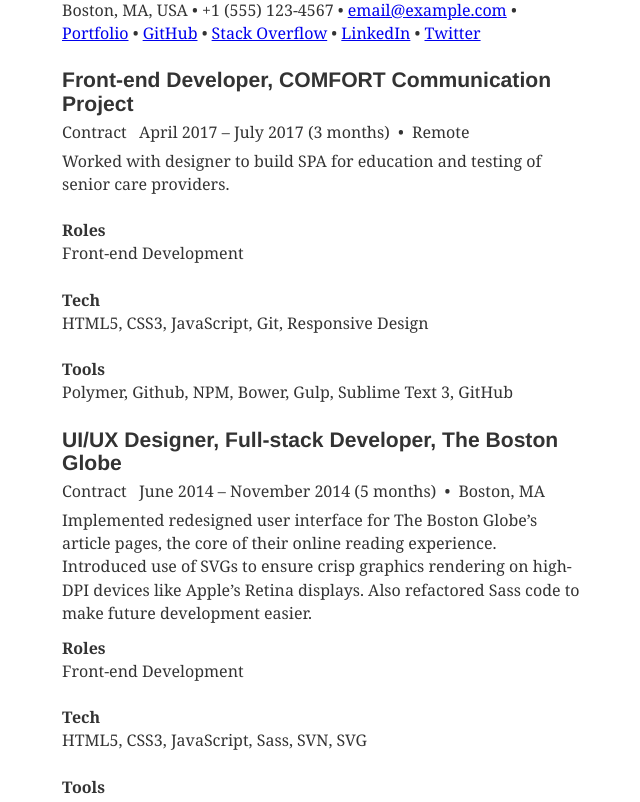
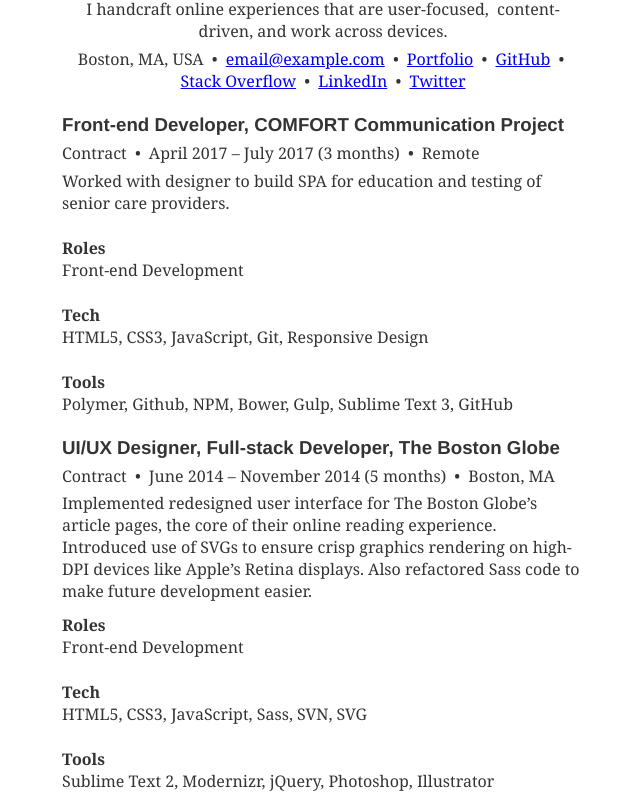
Before and after one commit to hguiney/resume, a Gatsby site: page / in a window 1280 px wide. Shown: the part 150-952 px from the top of the page, without its empty margins (317-957 px from the left). Built offline with nearby package versions, Linux system fonts and the light colour scheme; Gatsby itself is replaced by a stand-in of ours; some packages are replaced by stand-ins of ours; what typography-theme-us-web-design-standards would draw is missing.

Commit message:
RedBlue + HVML fusion for short form; Cosmetic changes

```diff
--- a/content/experience/hughx/index.md
+++ b/content/experience/hughx/index.md
@@ -1,11 +1,11 @@
 ---
-title: Founder (Consultant)
+title: Consultant
 org: hughx
 startDate: "2006-03"
 endDate:
 location: Boston, MA
 remote: true
-type: self
+type: self-employment
 roles: [
   'UI Design',
   'UX Design',
--- a/content/experience/hvml/index.md
+++ b/content/experience/hvml/index.md
@@ -7,6 +7,7 @@ description: Hypervideo Markup Language, or HVML, is an open specification that
 location: Boston, MA
 remote: true
 type: side-project
+parent: redblue
 roles: [
   'Language Design',
   'Specification Writing',
--- a/content/experience/redblue/index.md
+++ b/content/experience/redblue/index.md
@@ -1,12 +1,13 @@
 ---
 title: Open-Source Maintainer
 org: RedBlue
-startDate: "2014-06"
+startDate: "2014-07"
 endDate:
 description: JavaScript video player that implements HVML annotations (see below). Allows content producers to create “hypervideo” (interactive online video), such as choose-your-own-story films.
 location: Boston, MA
 remote: true
 type: side-project
+fusible: true
 roles: [
   'API Design',
   'UI Design',
--- a/src/components/bio.js
+++ b/src/components/bio.js
@@ -9,6 +9,7 @@ import React from "react"
 import { StaticQuery, graphql } from "gatsby"
 // import Image from "gatsby-image"
 
+import TextSpacer from "./text-spacer"
 import { rhythm } from "../utils/typography"
 
 class Bio extends React.Component {
@@ -27,38 +28,57 @@ class Bio extends React.Component {
           } = data.site.siteMetadata
           const contactMethods = Object.keys( this.props )
             .map( ( prop ) => {
-              switch (prop) {
+              switch ( prop ) {
                 case 'showLocation':
-                  return `${location.city}, ${location.region}, ${location.country}`
+                  return !!this.props.showLocation && <span id="location" className="bio__attribute bio__attribute--location">{ location.city }, { location.region }, { location.country }</span>
                 case 'showPhoneNumber':
-                  return phoneNumber
+                  return !!this.props.phoneNumber && <span id="phone-number" className="bio__attribute bio__attribute--phone-number">phoneNumber</span>
                 case 'showEmail':
-                  return `<a href="mailto:${email}">${email}</a>`
+                  return !!this.props.showEmail && <a id="email" className="bio__attribute bio__attribute--email" href={ `mailto:${email}` }>{ email }</a>
                 case 'showPortfolio':
-                  return `<a href="${portfolioUrl}">Portfolio</a>`
+                  return !!this.props.showPortfolio && <a id="portfolio" className="bio__attribute bio__attribute--portfolio" href={ portfolioUrl }>Portfolio</a>
                 case 'showGithub':
-                  return `<a href="https://github.com/${social.github}">GitHub</a>`
+                  return !!this.props.showGithub && <a id="github" className="bio__attribute bio__attribute--github" href={ `https://github.com/${social.github}` }>GitHub</a>
                 case 'showStackoverflow':
-                  return `<a href="https://stackoverflow.com/users/${social.stackoverflow}">Stack Overflow</a>`
+                  return !!this.props.showStackoverflow && <a id="stackoverflow" className="bio__attribute bio__attribute--stackoverflow" href={ `https://stackoverflow.com/users/${social.stackoverflow}` }>Stack Overflow</a>
                 case 'showLinkedin':
-                  return `<a href="https://www.linkedin.com/in/${social.linkedin}">LinkedIn</a>`
+                  return !!this.props.showLinkedin && <a id="linkedin" className="bio__attribute bio__attribute--linkedin" href={ `https://www.linkedin.com/in/${social.linkedin}` }>LinkedIn</a>
                 case 'showTwitter':
-                  return `<a href="https://twitter.com/${social.twitter}">Twitter</a>`
+                  return !!this.props.showTwitter && <a id="twitter" className="bio__attribute bio__attribute--twitter" href={ `https://twitter.com/${social.twitter}` }>Twitter</a>
                 default:
                   // eslint-disable-next-line
                   return;
               }
             } )
             .filter( ( value ) => {
-              return ( typeof value !== 'undefined' )
+              return !!value
             } )
 
           return (
             <div>
-              <p hidden={!this.props.showDescription} style={{ marginBottom: rhythm(1 / 4) }}>{description}</p>
-              <p dangerouslySetInnerHTML={{
-                __html: contactMethods.join( ' • ' )
-              }} />
+              <p
+                hidden={ !this.props.showDescription }
+                style={ {
+                  marginBottom: rhythm( 1 / 4 ),
+                  marginLeft: `auto`,
+                  marginRight: `auto`,
+                } }
+              >{
+                description
+              }</p>
+              <p style={ {
+                marginLeft: `auto`,
+                marginRight: `auto`,
+              } }>{
+                contactMethods.map( ( contactMethod, index ) => {
+                  return (
+                    <span key={ contactMethod.props.id }>
+                      { contactMethod }
+                      { ( index !== contactMethods.length - 1 ) && <TextSpacer dot /> }
+                    </span>
+                  )
+                } )
+              }</p>
             </div>
           )
         } }
--- a/src/components/layout.js
+++ b/src/components/layout.js
@@ -2,8 +2,8 @@ import React from "react"
 import { Link } from "gatsby"
 
 import Bio from "./bio"
-import Toggle from "../components/toggle"
-import { rhythm, scale } from "../utils/typography"
+import Toggle from "./toggle"
+import { rhythm/*, scale*/ } from "../utils/typography"
 
 const VerbosityContext = React.createContext( {
   verbosity: 'short',
@@ -62,8 +62,10 @@ class Layout extends React.Component {
             </h1>
             <h2 style={{ marginBottom: rhythm(1/4) }}>{siteMetadata.jobTitle}</h2>
           </hgroup>
+          <VerbosityContext.Consumer>{
+            ( { verbosity } ) =>
               <Bio
-            showLocation
+                showLocation={ verbosity === 'long' }
                 showPhoneNumber
                 showEmail
                 showPortfolio
@@ -71,7 +73,9 @@ class Layout extends React.Component {
                 showStackoverflow
                 showLinkedin
                 showTwitter
+                showDescription={ verbosity === 'long' }
               />
+          }</VerbosityContext.Consumer>
         </>
       )
     } else {
@@ -103,14 +107,17 @@ class Layout extends React.Component {
           style={ {
             marginLeft: `auto`,
             marginRight: `auto`,
-            maxWidth: rhythm(24),
-            padding: `${rhythm(1.5)} ${rhythm(3 / 4)}`,
+            maxWidth: rhythm( 24 ),
+            minWidth: rhythm( 19 ),
+            padding: `${ rhythm( 1.5 ) } ${ rhythm( 3 / 4 ) }`,
           } }
         >
           <Toggle
             style={ { marginBottom: rhythm(1) } }
           />
-          <header>{ header }</header>
+          <header style={ {
+            textAlign: `center`,
+          } }>{ header }</header>
           <main>{ children }</main>
         </div>
       </VerbosityContext.Provider>
--- /dev/null
+++ b/src/components/text-spacer.js
@@ -0,0 +1,9 @@
+import React from "react"
+
+class TextSpacer extends React.Component {
+  render() {
+    return <span style={{ margin: `0 .25rem` }}>{ this.props.dot ? ' • ' : ' ' }</span>
+  }
+}
+
+export default TextSpacer
--- a/src/components/toggle.js
+++ b/src/components/toggle.js
@@ -12,7 +12,14 @@ class Toggle extends React.Component {
     return (
       <VerbosityContext.Consumer>{
         ( { verbosity, setVerbosity } ) => (
-          <div id="toggle" style={ this.props.style } onClick={ ( event ) => setVerbosity( event ) }>
+          <div
+            id="toggle"
+            style={ {
+              textAlign: `center`,
+              ...this.props.style
+            } }
+            onClick={ ( event ) => setVerbosity( event ) }
+          >
             <button disabled={ verbosity === 'short' }>Short form</button>
             <button disabled={ verbosity === 'long' }>Long form</button>
           </div>
--- a/src/pages/404.js
+++ b/src/pages/404.js
@@ -1,7 +1,7 @@
 import React from "react"
 import { graphql } from "gatsby"
 
-import Layout from "../components/layout"
+import { Layout } from "../components/layout"
 import SEO from "../components/seo"
 
 class NotFoundPage extends React.Component {
--- a/src/pages/index.js
+++ b/src/pages/index.js
@@ -5,8 +5,23 @@ import moment from "moment"
 import { Layout, VerbosityContext } from "../components/layout"
 import SEO from "../components/seo"
 import { rhythm } from "../utils/typography"
+import TextSpacer from "../components/text-spacer"
 
 class Experience extends React.Component {
+  static contextType = VerbosityContext;
+
+  constructor( props ) {
+    super( props )
+
+    this.state = {
+      fusions: {},
+    }
+
+    this.fusePosts = this.fusePosts.bind( this )
+
+    this.fusePosts( props.data.allMarkdownRemark.edges )
+  }
+
   getDuration( startTime, endTime ) {
     if ( !startTime ) {
       throw new Error( 'startTime is required' )
@@ -27,23 +42,102 @@ class Experience extends React.Component {
     return `${type.slice(0,1).toUpperCase()}${type.slice(1)}`
   }
 
-  static contextType = VerbosityContext;
+  getBareSlug( slug ) {
+    return slug.split( '/' )[1]
+  }
+
+  fusePosts( posts ) {
+    const state = {
+      fusions: {}
+    }
+
+    posts.forEach( ( { node } ) => {
+      const postId = this.getBareSlug( node.fields.slug )
+
+      if ( node.frontmatter.fusible ) {
+        state.fusions[postId] = state.fusions[postId] || {
+          node: {},
+          candidates: null,
+        }
+
+        state.fusions[postId].node = node
+        state.fusions[postId].result = node
+      } else if ( node.frontmatter.parent ) {
+        state.fusions[node.frontmatter.parent] = state.fusions[node.frontmatter.parent] || {}
+        state.fusions[node.frontmatter.parent].candidates = state.fusions[node.frontmatter.parent].candidates || []
+        state.fusions[node.frontmatter.parent].candidates.push( node )
+      }
+    } )
+
+    Object.keys( state.fusions ).forEach( ( fusion ) => {
+      state.fusions[fusion].candidates.forEach( ( candidate ) => {
+        [ 'roles', 'tech', 'tools', ].forEach( ( field ) => {
+          const existing = state.fusions[fusion].node.frontmatter[field]
+          const toCombine = candidate.frontmatter[field]
+          const combined = existing.concat( toCombine )
+          state.fusions[fusion].result.frontmatter[field] = Array.from( new Set( combined ) )
+        } )
+      } )
+    } )
+
+    // this.setState( state )
+    this.state = state
+  }
+  //
+  // unfusePosts() {
+  //
+  // }
+  getFusedPosts( posts ) {
+    return posts.map( ( { node } ) => {
+      const postId = this.getBareSlug( node.fields.slug )
+
+      if ( Object.prototype.hasOwnProperty.call(
+        this.state.fusions,
+        postId,
+      ) ) {
+        return { node: this.state.fusions[postId].result }
+      }
+
+      return { node }
+    } ).filter( ( { node } ) => {
+      return node && !node.frontmatter.parent
+    } )
+  }
 
   render() {
     const { data } = this.props
     const siteMetadata = data.site.siteMetadata
-    const posts = data.allMarkdownRemark.edges
+
 
     return (
       <Layout location={ this.props.location } siteMetadata={ siteMetadata }>
         <SEO />
-        { posts.map( ( { node } ) => {
+        <VerbosityContext.Consumer>{
+          ( { verbosity } ) => {
+            let posts
+
+            switch ( verbosity ) {
+              case 'short':
+                posts = this.getFusedPosts( data.allMarkdownRemark.edges )
+              break
+
+              case 'long':
+              default:
+                posts = data.allMarkdownRemark.edges
+              break
+            }
+
+            return (
+              posts.map( ( { node } ) => {
                 const { org, type, startDate, startDateFormatted, endDate, endDateFormatted, remote, location } = node.frontmatter
                 const title = node.frontmatter.title || node.fields.slug
                 const timeOnJob = this.getDuration( node.frontmatter.startDate, node.frontmatter.endDate )
 
                 return (
-            <article key={ node.fields.slug }>
+                  <article
+                    key={ this.getBareSlug( node.fields.slug ) }
+                    className="experience-item"
+                  >
                     <header
                       style={{
                         marginBottom: rhythm(1 / 4),
@@ -57,15 +151,15 @@ class Experience extends React.Component {
                         <b>{title}</b>, {org}
                       </h3>
                       <div className="job-attributes">
-                  <span className={`job-type job-type--${type}`}>{this.getTypeText(type)}</span>
-                  <span style={{ margin: `0 .25rem` }}> </span>
-                  <time dateTime={timeOnJob.toISOString()}>
-                    <time dateTime={startDate}>
-                      {startDateFormatted}
+                        <span className={ `job-type job-type--${type}` }>{ this.getTypeText( type ) }</span>
+                        <TextSpacer dot />
+                        <time dateTime={ timeOnJob.toISOString() }>
+                          <time dateTime={ startDate }>
+                            { startDateFormatted }
                           </time> – {
                             endDate ?
-                      <time dateTime={endDate}>
-                        {endDateFormatted}
+                            <time dateTime={ endDate }>
+                              { endDateFormatted }
                             </time>
                             : 'Current'
                           } <span className="duration-human">
@@ -74,12 +168,10 @@ class Experience extends React.Component {
                             }<span className="duration-human__paren">)</span>
                           </span>
                         </time>
-                  <span style={{ margin: `0 .25rem` }}> • </span>
-                  <span>{remote ? 'Remote' : location}</span>
+                        <TextSpacer dot />
+                        <span>{ remote ? 'Remote' : location }</span>
                       </div>
                     </header>
-              <VerbosityContext.Consumer>{
-                ( { verbosity } ) =>
                     <div
                       hidden={ verbosity === 'short' }
                       style={{
@@ -89,7 +181,6 @@ class Experience extends React.Component {
                         __html: node.frontmatter.description || node.html,
                       }}
                     />
-              }</VerbosityContext.Consumer>
                     <footer>
                       <dl>
                         {node.frontmatter.roles && <><dt>Roles</dt> <dd>{node.frontmatter.roles.join( ', ' )}</dd></>}
@@ -99,7 +190,10 @@ class Experience extends React.Component {
                     </footer>
                   </article>
                 )
-        } ) }
+              } )
+            )
+          }
+        }</VerbosityContext.Consumer>
       </Layout>
     )
   }
@@ -116,7 +210,12 @@ export const pageQuery = graphql`
         jobTitle
       }
     }
-    allMarkdownRemark(sort: { fields: [frontmatter___endDate], order: DESC }) {
+    allMarkdownRemark(
+      sort: {
+        fields: [frontmatter___endDate, frontmatter___startDate],
+        order: DESC
+      }
+    ) {
       edges {
         node {
           excerpt
@@ -138,6 +237,8 @@ export const pageQuery = graphql`
             roles
             tech
             tools
+            fusible
+            parent
           }
         }
       }
--- a/src/templates/blog-post.js
+++ b/src/templates/blog-post.js
@@ -2,7 +2,7 @@ import React from "react"
 import { Link, graphql } from "gatsby"
 
 import Bio from "../components/bio"
-import Layout from "../components/layout"
+import { Layout } from "../components/layout"
 import SEO from "../components/seo"
 import { rhythm, scale } from "../utils/typography"
 
--- a/src/utils/typography.js
+++ b/src/utils/typography.js
@@ -1,7 +1,9 @@
 import Typography from "typography"
 import USWebDesignStandards from "typography-theme-us-web-design-standards"
 
-USWebDesignStandards.overrideThemeStyles = ({ rhythm }, options, styles) => {
+USWebDesignStandards.baseFontSize = 16
+
+USWebDesignStandards.overrideThemeStyles = ( { rhythm }, options, styles ) => {
   return {
     "a.gatsby-resp-image-link": {
       boxShadow: `none`,
@@ -35,29 +37,38 @@ USWebDesignStandards.overrideThemeStyles = ({ rhythm }, options, styles) => {
         padding: `0 !important`,
         margin: `0 auto !important`,
       },
+      ".experience-item": {
+        pageBreakInside: `avoid`,
+      },
     },
-    ".job-type": {
-      display: `inline-block`,
-      padding: `0 .5rem`,
-      borderRadius: `3rem`,
-      backgroundColor: `gray`,
-      color: `white`,
+    // ".job-type": {
+    //   display: `inline-block`,
+    //   padding: `0 .5rem`,
+    //   borderRadius: `3rem`,
+    //   backgroundColor: `gray`,
+    //   color: `white`,
+    // },
+    // ".job-type.job-type--contract": {
+    //   backgroundColor: `orange`,
+    // },
+    // ".job-type.job-type--self": {
+    //   backgroundColor: `skyblue`,
+    // },
+    ".bio__attribute": {
+      whiteSpace: `nowrap`,
     },
-    ".job-type.job-type--contract": {
-      backgroundColor: `orange`,
+    "p": {
+      maxWidth: `39em`,
     },
-    ".job-type.job-type--self": {
-      backgroundColor: `skyblue`,
-    }
   }
 }
 
 delete USWebDesignStandards.googleFonts
 
-const typography = new Typography(USWebDesignStandards)
+const typography = new Typography( USWebDesignStandards )
 
 // Hot reload typography in development.
-if (process.env.NODE_ENV !== `production`) {
+if ( process.env.NODE_ENV !== `production` ) {
   typography.injectStyles()
 }
 
```
Lines whose indentation alone changed are shown as unchanged.
